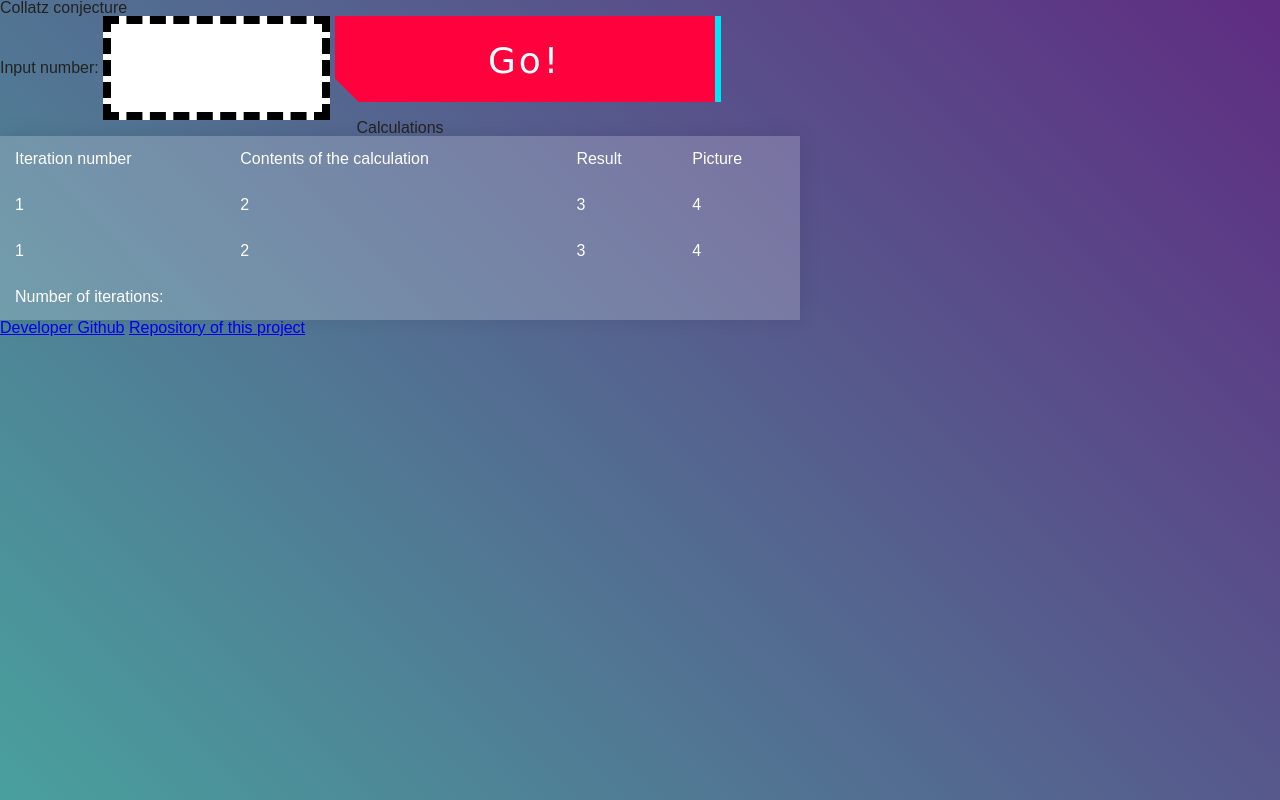
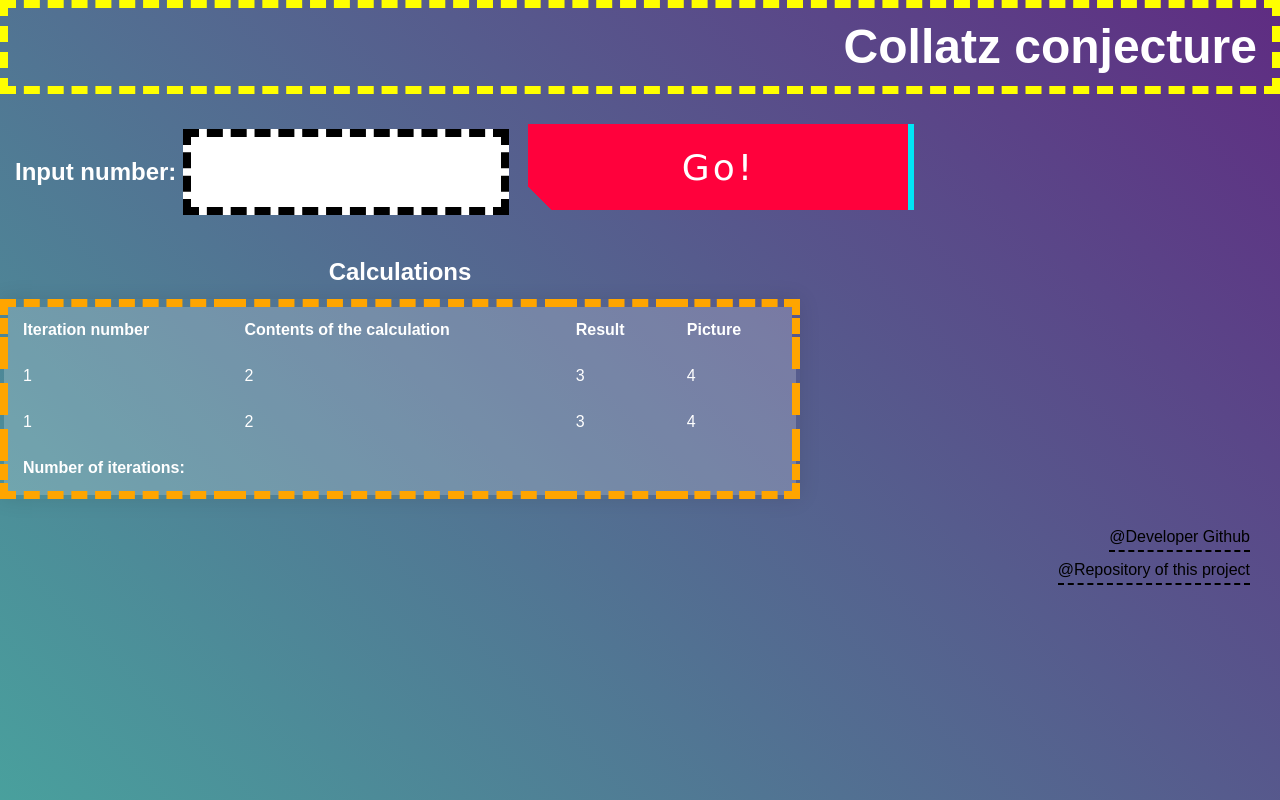
Before and after one commit to remenok200/Collatz-conjecture, a plain HTML site: page index.html in a window 1280 px wide. Drawn offline with Linux system fonts and the light colour scheme.

Commit message:
Add second part styles

```diff
--- a/assets/css/style.css
+++ b/assets/css/style.css
@@ -1,4 +1,16 @@
-html, body {
+* {
+  padding: 0;
+  margin: 0;
+  box-sizing: border-box;
+}
+
+a {
+  text-decoration: none;
+  color: black;
+}
+
+:root,
+body {
   height: 100%;
 }
 body {
@@ -19,7 +31,8 @@ table {
   overflow: hidden;
   box-shadow: 0 0 20px rgba(0, 0, 0, 0.1);
 }
-th, td {
+th,
+td {
   padding: 15px;
   background-color: rgba(255, 255, 255, 0.2);
   color: #fff;
@@ -47,11 +60,12 @@ tbody td:hover:before {
   z-index: -1;
 }
 
-button, button::after {
+button,
+button::after {
   width: 380px;
   height: 86px;
   font-size: 36px;
-    font-family: 'Bebas Neue', cursive;
+  font-family: "Bebas Neue", cursive;
   background: linear-gradient(45deg, transparent 5%, #ff013c 5%);
   border: 0;
   color: #fff;
@@ -68,14 +82,20 @@ button::after {
   --slice-3: inset(10% -6px 85% 0);
   --slice-4: inset(40% -6px 43% 0);
   --slice-5: inset(80% -6px 5% 0);
-    content: 'AVAILABLE NOW';
+  content: "AVAILABLE NOW";
   display: block;
   position: absolute;
   top: 0;
   left: 0;
   right: 0;
   bottom: 0;
-    background: linear-gradient(45deg, transparent 3%, #00e6f6 3%, #00e6f6 5%, #ff013c 5%);
+  background: linear-gradient(
+    45deg,
+    transparent 3%,
+    #00e6f6 3%,
+    #00e6f6 5%,
+    #ff013c 5%
+  );
   text-shadow: -3px -3px 0px #f8f005, 3px 3px 0px #00e6f6;
   clip-path: var(--slice-0);
 }
@@ -134,3 +154,59 @@ button:hover::after {
   height: 86px;
   border: 8px dashed black;
 }
+
+.main-header {
+  border: 8px dashed yellow;
+  text-align: right;
+  font-size: 3rem;
+  color: white;
+  font-weight: bold;
+  padding: 15px;
+}
+
+.main-table-caption {
+  text-align: center;
+  font-size: 1.5rem;
+  color: white;
+  font-weight: bold;
+  padding: 15px;
+}
+
+.main-table {
+  border: 8px dashed orange;
+}
+
+td {
+  font-weight: bold;
+}
+
+.getValue {
+  margin: 30px 0 30px;
+}
+
+.main-table-iterations-number {
+  font-weight: bold;
+}
+
+.main-footer {
+  display: flex;
+  flex-direction: column;
+  align-items: flex-end;
+  text-decoration: none;
+  margin: 30px;
+}
+
+.author-link-first,
+.author-link-second {
+  padding-bottom: 5px;
+  border-bottom: 2px dashed black;
+}
+
+.author-link-second {
+  padding-top: 10px;
+}
+
+.author-link-first:hover,
+.author-link-second:hover {
+  border-bottom: 2px dashed orange;
+}
--- a/index.html
+++ b/index.html
@@ -16,7 +16,9 @@
 
     <main>
       <form class="getValue">
-        <label>Input number: <input class="number" name="number" /></label>
+        <label class="main-table-caption"
+          >Input number: <input class="number" name="number"
+        /></label>
         <button>Go!</button>
       </form>
       <table class="main-table">
@@ -44,16 +46,22 @@
           </tr>
         </tbody>
         <tfoot>
-          <th colspan="4" class="main-table-iterations-number">Number of iterations:</th>
+          <th colspan="4" class="main-table-iterations-number">
+            Number of iterations:
+          </th>
         </tfoot>
       </table>
     </main>
 
     <footer>
       <h2 class="main-footer">
-        <a href="https://github.com/remenok200">Developer Github</a>
-        <a href="https://remenok200.github.io/Collatz-conjecture"
-          >Repository of this project</a
+        <a class="author-link-first" href="https://github.com/remenok200"
+          >@Developer Github</a
+        >
+        <a
+          class="author-link-second"
+          href="https://remenok200.github.io/Collatz-conjecture"
+          >@Repository of this project</a
         >
       </h2>
     </footer>
```
Lines whose indentation alone changed are shown as unchanged.
